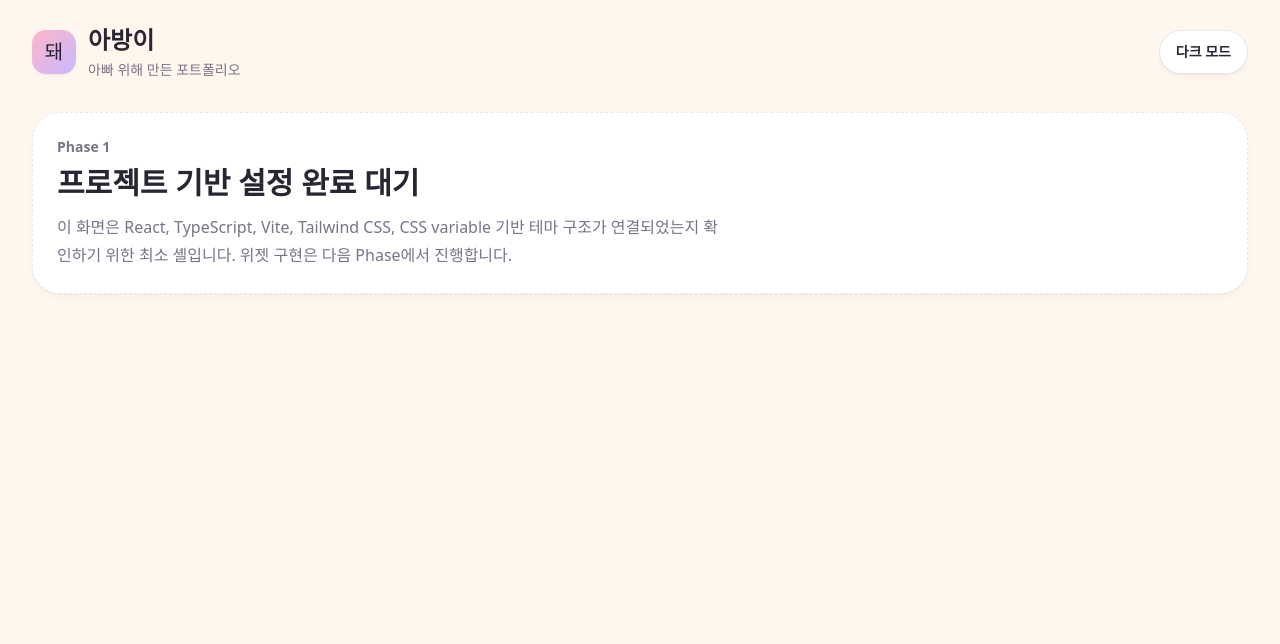
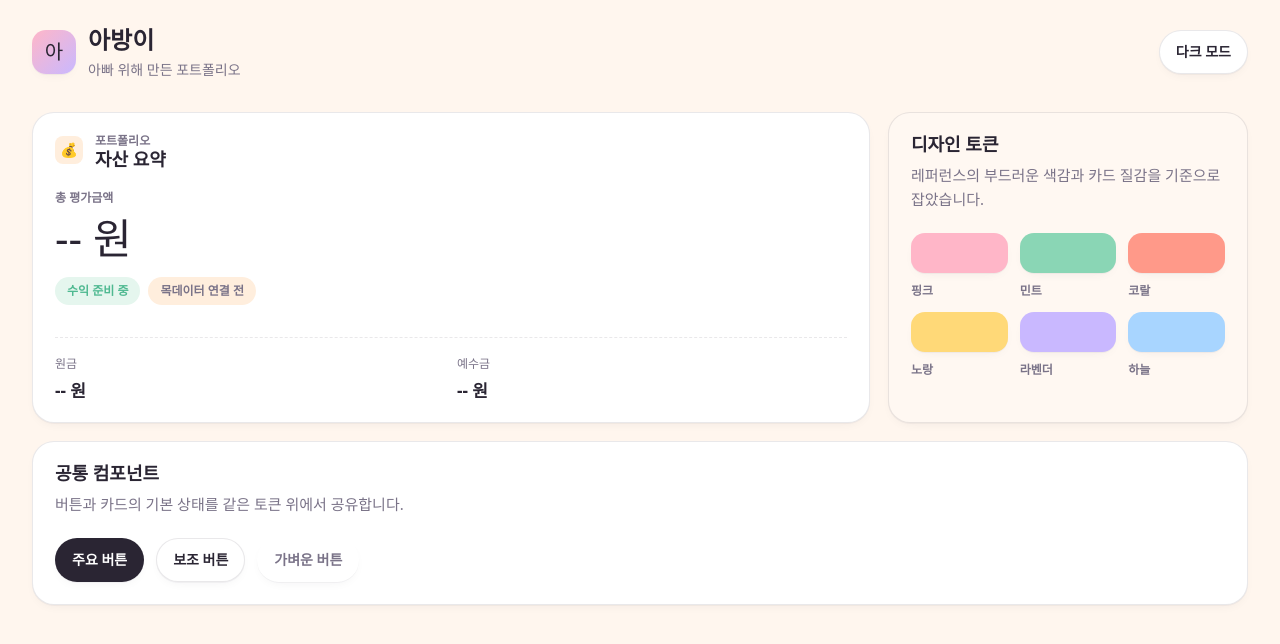
Before and after one commit to h2s0/weddingmoneyheist, a React (Vite) app: page / in a window 1280 px wide. Shown: the top 644 px of the page. Built offline with nearby package versions, Linux system fonts and the light colour scheme.

Commit message:
feat(components): 디자인 시스템 구축

```diff
--- a/src/app/App.tsx
+++ b/src/app/App.tsx
@@ -1,8 +1,25 @@
 import { useEffect, useState } from 'react';
+import { Button } from '@/components/common/Button';
+import {
+  Card,
+  CardContent,
+  CardDescription,
+  CardHeader,
+  CardTitle,
+} from '@/components/common/Card';
+import { WidgetCard } from '@/components/widgets/WidgetCard';
 
 type Theme = 'light' | 'dark';
 
 const THEME_STORAGE_KEY = 'abangi.theme';
+const colorSwatches = [
+  { label: '핑크', className: 'bg-pink' },
+  { label: '민트', className: 'bg-mint' },
+  { label: '코랄', className: 'bg-coral' },
+  { label: '노랑', className: 'bg-yellow' },
+  { label: '라벤더', className: 'bg-lavender' },
+  { label: '하늘', className: 'bg-sky' },
+] as const;
 
 const getInitialTheme = (): Theme => {
   const savedTheme = window.localStorage.getItem(THEME_STORAGE_KEY);
@@ -27,13 +44,13 @@ export function App() {
   };
 
   return (
-    <main className="min-h-screen bg-background px-5 py-6 text-foreground transition-colors duration-300 md:px-8">
+    <main className="min-h-screen bg-background px-5 py-6 text-foreground transition-colors duration-300 md:px-shell-x">
       <div className="mx-auto flex max-w-7xl flex-col gap-8">
         <header className="flex flex-col gap-4 sm:flex-row sm:items-center sm:justify-between">
           <div className="flex items-center gap-3">
             <div className="flex size-11 items-center justify-center rounded-soft bg-gradient-to-br from-pink to-lavender shadow-card">
-              <span className="text-xl" aria-hidden="true">
-                돼
+              <span className="font-display text-xl" aria-hidden="true">
+                아
               </span>
             </div>
             <div>
@@ -42,29 +59,68 @@ export function App() {
             </div>
           </div>
 
-          <button
-            type="button"
-            className="inline-flex h-11 items-center justify-center rounded-full border border-border bg-card px-4 text-sm font-semibold text-foreground shadow-card transition hover:bg-card-soft focus-visible:outline focus-visible:outline-2 focus-visible:outline-offset-2 focus-visible:outline-pink"
-            onClick={toggleTheme}
-            aria-label="라이트 모드와 다크 모드 전환"
-          >
+          <Button onClick={toggleTheme} aria-label="라이트 모드와 다크 모드 전환">
             {theme === 'light' ? '다크 모드' : '라이트 모드'}
-          </button>
+          </Button>
         </header>
 
-        <section className="rounded-panel border border-dashed border-border bg-card p-6 shadow-card">
-          <div className="max-w-2xl">
-            <p className="text-sm font-semibold text-muted">Phase 1</p>
-            <h2 className="mt-2 font-display text-3xl font-semibold text-foreground">
-              프로젝트 기반 설정 완료 대기
-            </h2>
-            <p className="mt-3 leading-7 text-muted">
-              이 화면은 React, TypeScript, Vite, Tailwind CSS, CSS variable 기반 테마
-              구조가 연결되었는지 확인하기 위한 최소 셸입니다. 위젯 구현은 다음 Phase에서
-              진행합니다.
-            </p>
-          </div>
-        </section>
+        <div className="grid gap-section-gap lg:grid-cols-[1fr_360px]">
+          <WidgetCard title="자산 요약" eyebrow="포트폴리오" icon="💰">
+            <div className="flex flex-1 flex-col justify-between gap-8">
+              <div>
+                <p className="text-caption font-semibold text-muted">총 평가금액</p>
+                <p className="mt-2 font-display text-display text-foreground">-- 원</p>
+                <div className="mt-4 flex flex-wrap gap-2">
+                  <span className="rounded-pill bg-profit-background px-3 py-1 text-caption font-semibold text-profit">
+                    수익 준비 중
+                  </span>
+                  <span className="rounded-pill bg-background-soft px-3 py-1 text-caption font-semibold text-muted">
+                    목데이터 연결 전
+                  </span>
+                </div>
+              </div>
+              <div className="grid gap-3 border-t border-dashed border-border pt-4 sm:grid-cols-2">
+                <div>
+                  <p className="text-caption text-muted">원금</p>
+                  <p className="mt-1 text-body-lg font-semibold text-foreground">-- 원</p>
+                </div>
+                <div>
+                  <p className="text-caption text-muted">예수금</p>
+                  <p className="mt-1 text-body-lg font-semibold text-foreground">-- 원</p>
+                </div>
+              </div>
+            </div>
+          </WidgetCard>
+
+          <Card variant="soft">
+            <CardHeader>
+              <CardTitle>디자인 토큰</CardTitle>
+              <CardDescription>레퍼런스의 부드러운 색감과 카드 질감을 기준으로 잡았습니다.</CardDescription>
+            </CardHeader>
+            <CardContent>
+              <div className="grid grid-cols-3 gap-3">
+                {colorSwatches.map((swatch) => (
+                  <div key={swatch.label} className="flex flex-col gap-2">
+                    <span className={`h-10 rounded-soft shadow-soft ${swatch.className}`} />
+                    <span className="text-caption font-semibold text-muted">{swatch.label}</span>
+                  </div>
+                ))}
+              </div>
+            </CardContent>
+          </Card>
+
+          <Card className="lg:col-span-2">
+            <CardHeader>
+              <CardTitle>공통 컴포넌트</CardTitle>
+              <CardDescription>버튼과 카드의 기본 상태를 같은 토큰 위에서 공유합니다.</CardDescription>
+            </CardHeader>
+            <CardContent className="flex flex-wrap gap-3">
+              <Button variant="primary">주요 버튼</Button>
+              <Button variant="secondary">보조 버튼</Button>
+              <Button variant="ghost">가벼운 버튼</Button>
+            </CardContent>
+          </Card>
+        </div>
       </div>
     </main>
   );
--- /dev/null
+++ b/src/components/common/Button.tsx
@@ -0,0 +1,42 @@
+import type { ButtonHTMLAttributes } from 'react';
+import { classNames } from '@/lib/classNames';
+
+type ButtonVariant = 'primary' | 'secondary' | 'ghost';
+type ButtonSize = 'sm' | 'md';
+
+type ButtonProps = ButtonHTMLAttributes<HTMLButtonElement> & {
+  variant?: ButtonVariant;
+  size?: ButtonSize;
+};
+
+const buttonVariants: Record<ButtonVariant, string> = {
+  primary: 'border-transparent bg-foreground text-card hover:translate-y-[-1px]',
+  secondary: 'border-border bg-card text-foreground hover:bg-card-soft',
+  ghost: 'border-transparent bg-transparent text-muted hover:bg-background-soft hover:text-foreground',
+};
+
+const buttonSizes: Record<ButtonSize, string> = {
+  sm: 'h-9 px-3 text-caption',
+  md: 'h-11 px-4 text-sm',
+};
+
+export function Button({
+  className,
+  variant = 'secondary',
+  size = 'md',
+  type = 'button',
+  ...props
+}: ButtonProps) {
+  return (
+    <button
+      type={type}
+      className={classNames(
+        'inline-flex items-center justify-center gap-2 rounded-pill border font-semibold shadow-soft transition duration-150 disabled:opacity-50',
+        buttonVariants[variant],
+        buttonSizes[size],
+        className,
+      )}
+      {...props}
+    />
+  );
+}
--- /dev/null
+++ b/src/components/common/Card.tsx
@@ -0,0 +1,60 @@
+import type { ComponentPropsWithoutRef, ReactNode } from 'react';
+import { classNames } from '@/lib/classNames';
+
+type CardProps = ComponentPropsWithoutRef<'section'> & {
+  variant?: 'default' | 'soft' | 'dashed';
+};
+
+const cardVariants = {
+  default: 'border-border bg-card shadow-card',
+  soft: 'border-border bg-card-soft shadow-soft',
+  dashed: 'border-border bg-card shadow-card border-dashed',
+} as const;
+
+export function Card({ className, variant = 'default', ...props }: CardProps) {
+  return (
+    <section
+      className={classNames(
+        'rounded-card border text-foreground transition-colors duration-300',
+        cardVariants[variant],
+        className,
+      )}
+      {...props}
+    />
+  );
+}
+
+export function CardHeader({ className, ...props }: ComponentPropsWithoutRef<'div'>) {
+  return <div className={classNames('flex flex-col gap-2 p-widget-x pb-0', className)} {...props} />;
+}
+
+export function CardTitle({ className, ...props }: ComponentPropsWithoutRef<'h2'>) {
+  return (
+    <h2
+      className={classNames('font-display text-title font-semibold text-foreground', className)}
+      {...props}
+    />
+  );
+}
+
+export function CardDescription({ className, ...props }: ComponentPropsWithoutRef<'p'>) {
+  return <p className={classNames('text-body text-muted', className)} {...props} />;
+}
+
+export function CardContent({ className, ...props }: ComponentPropsWithoutRef<'div'>) {
+  return <div className={classNames('p-widget-x', className)} {...props} />;
+}
+
+export function CardFooter({ className, ...props }: ComponentPropsWithoutRef<'div'>) {
+  return (
+    <div
+      className={classNames('flex items-center gap-3 border-t border-border px-widget-x py-widget-y', className)}
+      {...props}
+    />
+  );
+}
+
+export type CardAction = {
+  label: string;
+  content: ReactNode;
+};
--- /dev/null
+++ b/src/components/widgets/WidgetCard.tsx
@@ -0,0 +1,38 @@
+import type { ComponentPropsWithoutRef, ReactNode } from 'react';
+import { Card } from '@/components/common/Card';
+import { classNames } from '@/lib/classNames';
+
+type WidgetCardProps = ComponentPropsWithoutRef<'section'> & {
+  title: string;
+  eyebrow?: string;
+  icon?: ReactNode;
+  action?: ReactNode;
+};
+
+export function WidgetCard({
+  title,
+  eyebrow,
+  icon,
+  action,
+  children,
+  className,
+  ...props
+}: WidgetCardProps) {
+  return (
+    <Card className={classNames('flex min-h-56 flex-col overflow-hidden', className)} {...props}>
+      <header className="flex items-center gap-3 px-widget-x pt-widget-y">
+        {icon ? (
+          <span className="flex size-7 shrink-0 items-center justify-center rounded-lg bg-background-soft text-sm">
+            {icon}
+          </span>
+        ) : null}
+        <div className="min-w-0 flex-1">
+          {eyebrow ? <p className="text-caption font-semibold text-muted">{eyebrow}</p> : null}
+          <h2 className="truncate font-display text-title font-semibold text-foreground">{title}</h2>
+        </div>
+        {action ? <div className="shrink-0">{action}</div> : null}
+      </header>
+      <div className="flex min-h-0 flex-1 flex-col px-widget-x py-widget-y">{children}</div>
+    </Card>
+  );
+}
--- /dev/null
+++ b/src/lib/classNames.ts
@@ -0,0 +1,3 @@
+type ClassValue = string | false | null | undefined;
+
+export const classNames = (...values: ClassValue[]) => values.filter(Boolean).join(' ');
--- a/tailwind.config.ts
+++ b/tailwind.config.ts
@@ -14,23 +14,48 @@ const config = {
         muted: 'var(--color-muted)',
         faint: 'var(--color-faint)',
         border: 'var(--color-border)',
+        'border-strong': 'var(--color-border-strong)',
         profit: 'var(--color-profit)',
+        'profit-background': 'var(--color-profit-background)',
         loss: 'var(--color-loss)',
+        'loss-background': 'var(--color-loss-background)',
         pink: 'var(--color-pink)',
+        'pink-strong': 'var(--color-pink-strong)',
         mint: 'var(--color-mint)',
+        'mint-strong': 'var(--color-mint-strong)',
         coral: 'var(--color-coral)',
+        'coral-strong': 'var(--color-coral-strong)',
         yellow: 'var(--color-yellow)',
+        'yellow-strong': 'var(--color-yellow-strong)',
         lavender: 'var(--color-lavender)',
+        'lavender-strong': 'var(--color-lavender-strong)',
         sky: 'var(--color-sky)',
+        'sky-strong': 'var(--color-sky-strong)',
       },
       borderRadius: {
         soft: 'var(--radius-soft)',
         card: 'var(--radius-card)',
         panel: 'var(--radius-panel)',
+        pill: 'var(--radius-pill)',
+      },
+      spacing: {
+        'widget-x': 'var(--space-widget-x)',
+        'widget-y': 'var(--space-widget-y)',
+        'shell-x': 'var(--space-shell-x)',
+        'section-gap': 'var(--space-section-gap)',
       },
       boxShadow: {
+        soft: 'var(--shadow-soft)',
         card: 'var(--shadow-card)',
+        panel: 'var(--shadow-panel)',
         lifted: 'var(--shadow-lifted)',
+      },
+      fontSize: {
+        caption: ['var(--font-size-caption)', { lineHeight: 'var(--line-height-body)' }],
+        body: ['var(--font-size-body)', { lineHeight: 'var(--line-height-body)' }],
+        'body-lg': ['var(--font-size-body-lg)', { lineHeight: 'var(--line-height-body)' }],
+        title: ['var(--font-size-title)', { lineHeight: 'var(--line-height-tight)' }],
+        display: ['var(--font-size-display)', { lineHeight: 'var(--line-height-tight)' }],
       },
       fontFamily: {
         sans: [
```
Also changed, not shown: src/styles/global.css (+10 -0 lines), src/styles/tokens.css (+19 -0 lines), 2 other files (tests, documents, lock files or other folders).
